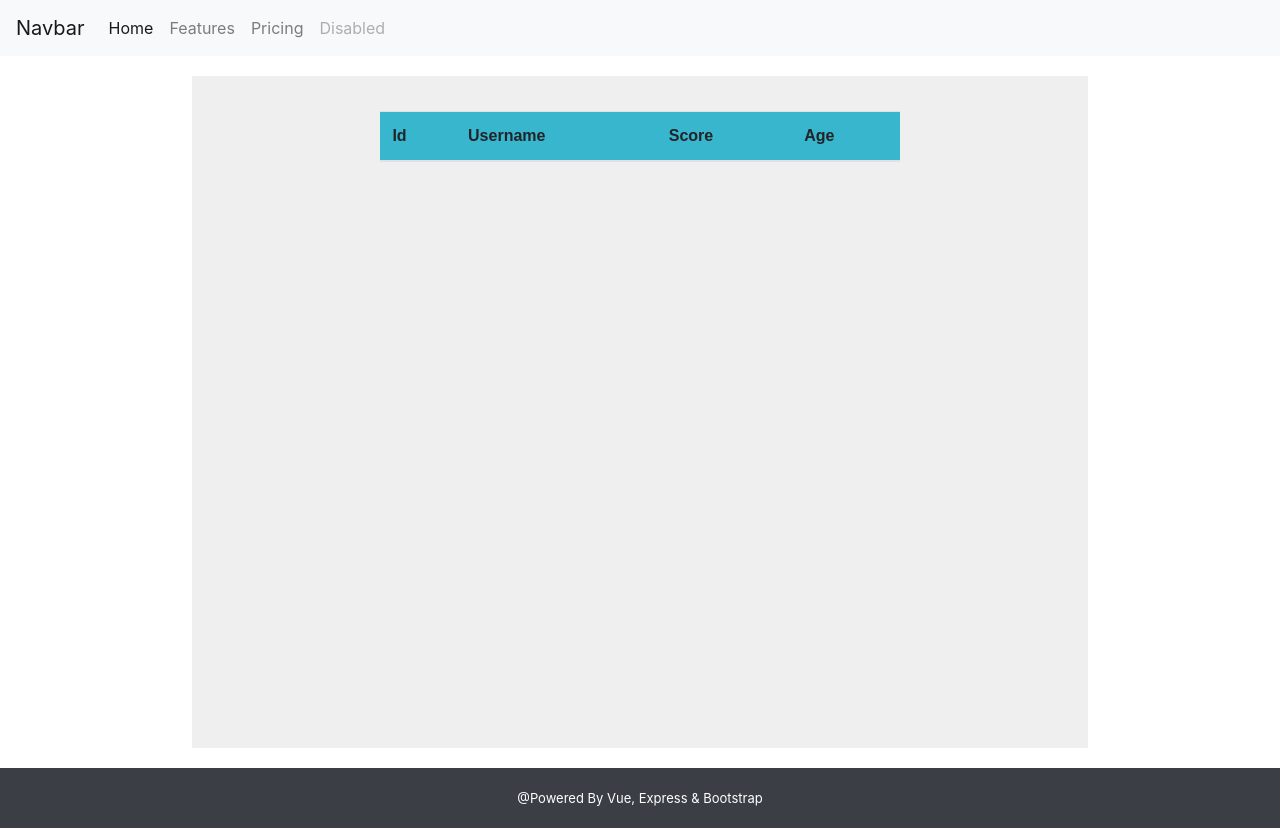
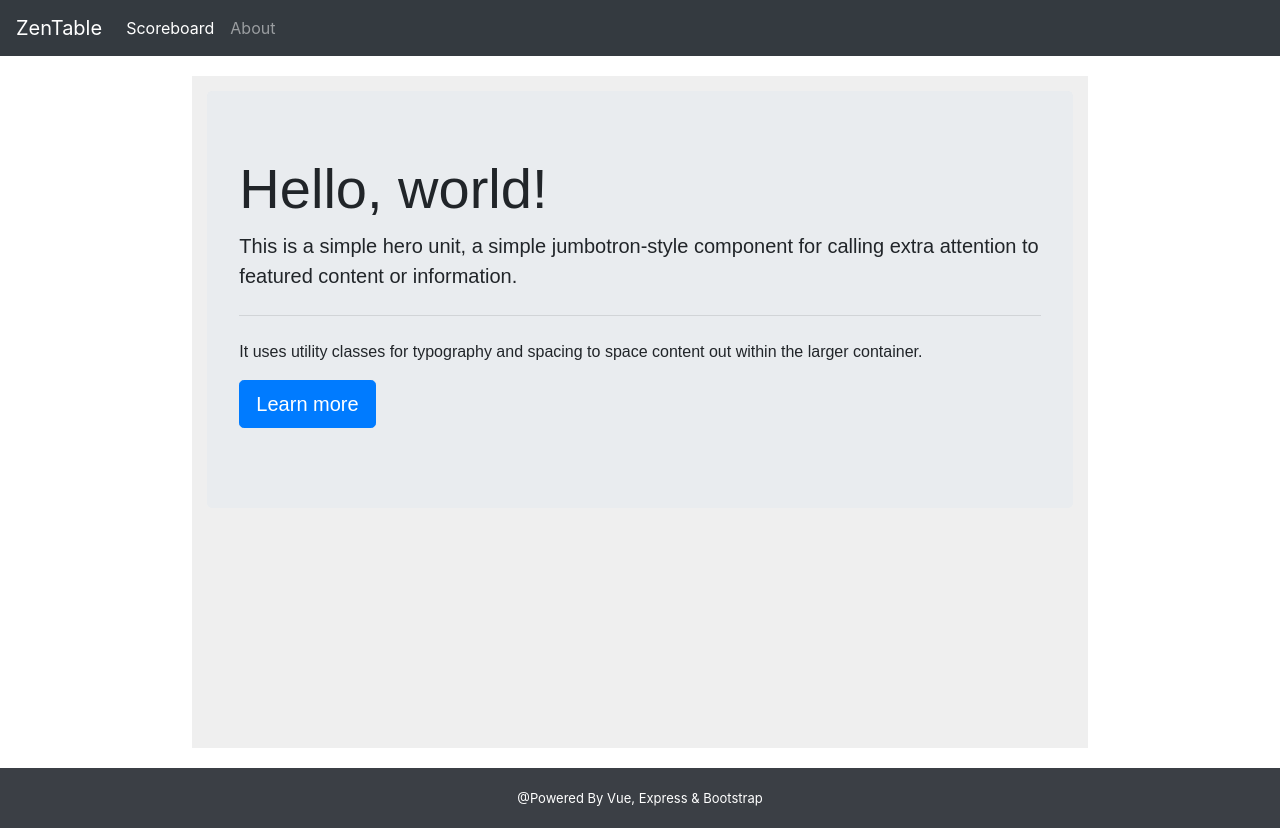
Before and after one commit to AIM-1993/ExpressSite, a Vue app in the folder frontend/: page /#/ in a window 1280 px wide. Built offline with nearby package versions, Linux system fonts and the light colour scheme.

Commit message:
试验加入视频

```diff
--- a/frontend/src/components/About.vue
+++ b/frontend/src/components/About.vue
@@ -1,6 +1,24 @@
 <template>
-  <div id="About">
+  <div id="about">
     <Navbar />
+    <div id="container">
+      <label for="player">有趣的非洲名字发音</label>
+      <div class="jumbotron">
+        <iframe
+          id="player"
+          src="//player.bilibili.com/player.html?aid=17077187&cid=27908432&page=1"
+          scrolling="no"
+          border="0"
+          frameborder="no"
+          framespacing="0"
+          allowfullscreen="true"
+          width="800px"
+          height="600px"
+        >
+        </iframe>
+      </div>
+      <hr>
+    </div>
     <Footer />
   </div>
 </template>
@@ -23,4 +41,40 @@ export default {
 
 <!-- Add "scoped" attribute to limit CSS to this component only -->
 <style scoped>
+
+@media screen and (min-width: 768px) and (max-width: 992px) {
+  #container {
+    position: relative;
+    padding: 1.2%;
+    margin: 10% 15%;
+    background: #1111;
+    min-height: 70vh;
+    font-family: sans-serif;
+  }
+
+  h2 {
+    font-family: 'Trebuchet MS', 'Lucida Sans Unicode', 'Lucida Grande', 'Lucida Sans', Arial, sans-serif;
+  }
+}
+
+@media screen and (min-width: 992px){
+  #container {
+    position: relative;
+    padding: 1.2%;
+    margin: 20px 15%;
+    background: #1111;
+    min-height: 84vh;
+    font-family: sans-serif;
+  }
+
+  #player {
+    margin: 0 auto;
+  }
+
+  h2 {
+    font-family: 'Trebuchet MS', 'Lucida Sans Unicode', 'Lucida Grande', 'Lucida Sans', Arial, sans-serif;
+  }
+
+}
+
 </style>
--- a/frontend/src/components/Home.vue
+++ b/frontend/src/components/Home.vue
@@ -1,32 +1,69 @@
 <template>
-  <div id="Home">
+  <div id="about">
     <Navbar />
-    <Table />
+    <div id="container">
+      <div class="jumbotron">
+        <h1 class="display-4">Hello, world!</h1>
+        <p class="lead">This is a simple hero unit, a simple jumbotron-style component for calling extra attention to featured content or information.</p>
+        <hr class="my-4">
+        <p>It uses utility classes for typography and spacing to space content out within the larger container.</p>
+        <p class="lead">
+          <a class="btn btn-primary btn-lg" href="#" role="button">Learn more</a>
+        </p>
+      </div>
+    </div>
     <Footer />
   </div>
 </template>
 
 <script>
 import Navbar from './Navbar';
-import Table from './Table';
 import Footer from './Footer';
 
-
 export default {
-  name: 'Home',
+  name: 'About',
   props: {
     msg: String
   },
   components: {
     Navbar,
-    Table,
     Footer
   }
 }
-
 </script>
 
 <!-- Add "scoped" attribute to limit CSS to this component only -->
 <style scoped>
 
+@media screen and (min-width: 768px) and (max-width: 992px) {
+  #container {
+    position: relative;
+    padding: 1.2%;
+    margin: 10% 15%;
+    background: #1111;
+    min-height: 70vh;
+    font-family: sans-serif;
+  }
+
+  h2 {
+    font-family: 'Trebuchet MS', 'Lucida Sans Unicode', 'Lucida Grande', 'Lucida Sans', Arial, sans-serif;
+  }
+}
+
+@media screen and (min-width: 992px){
+    #container {
+    position: relative;
+    padding: 1.2%;
+    margin: 20px 15%;
+    background: #1111;
+    min-height: 84vh;
+    font-family: sans-serif;
+  }
+
+  h2 {
+    font-family: 'Trebuchet MS', 'Lucida Sans Unicode', 'Lucida Grande', 'Lucida Sans', Arial, sans-serif;
+  }
+
+}
+
 </style>
--- a/frontend/src/components/Navbar.vue
+++ b/frontend/src/components/Navbar.vue
@@ -1,23 +1,17 @@
 <template>
   <div id="Nav">
-    <nav class="navbar navbar-expand-lg navbar-light bg-light">
-      <a class="navbar-brand" href="#">Navbar</a>
+    <nav class="navbar navbar-expand-lg navbar-dark bg-dark">
+      <a class="navbar-brand" href="#/">ZenTable</a>
       <button class="navbar-toggler" type="button" data-toggle="collapse" data-target="#navbarNav" aria-controls="navbarNav" aria-expanded="false" aria-label="Toggle navigation">
         <span class="navbar-toggler-icon"></span>
       </button>
       <div class="collapse navbar-collapse" id="navbarNav">
         <ul class="navbar-nav">
           <li class="nav-item active">
-            <a class="nav-link" href="#">Home <span class="sr-only">(current)</span></a>
+            <a class="nav-link" href="#/scoreboard">Scoreboard <span class="sr-only">(current)</span></a>
           </li>
           <li class="nav-item">
-            <a class="nav-link" href="#">Features</a>
-          </li>
-          <li class="nav-item">
-            <a class="nav-link" href="#">Pricing</a>
-          </li>
-          <li class="nav-item">
-            <a class="nav-link disabled" href="#">Disabled</a>
+            <a class="nav-link" href="#/About">About</a>
           </li>
         </ul>
       </div>
@@ -36,7 +30,4 @@ export default {
 
 <!-- Add "scoped" attribute to limit CSS to this component only -->
 <style scoped>
-  #Nav {
-    background-color: hsl( 15, 30%, 50% );
-  }
 </style>
--- /dev/null
+++ b/frontend/src/components/Scoreboard.vue
@@ -0,0 +1,32 @@
+<template>
+  <div id="Scoreboard">
+    <Navbar />
+    <Table />
+    <Footer />
+  </div>
+</template>
+
+<script>
+import Navbar from './Navbar';
+import Table from './Table';
+import Footer from './Footer';
+
+
+export default {
+  name: 'Scoreboard',
+  props: {
+    msg: String
+  },
+  components: {
+    Navbar,
+    Table,
+    Footer
+  }
+}
+
+</script>
+
+<!-- Add "scoped" attribute to limit CSS to this component only -->
+<style scoped>
+
+</style>
--- a/frontend/src/components/Table.vue
+++ b/frontend/src/components/Table.vue
@@ -49,6 +49,16 @@ export default {
 
 <!-- Add "scoped" attribute to limit CSS to this component only -->
 <style scoped>
+
+@media screen and (min-width: 768px) and (max-width: 992px) {
+  #container {
+    position: relative;
+    padding: 1.2%;
+    margin: 10% 15%;
+    background: #1111;
+    min-height: 70vh;
+    font-family: sans-serif;
+  }
   .table {
     width: 60%;
     position: relative;
@@ -61,17 +71,6 @@ export default {
 
   tbody {
     background-color: #ffffef;
-  }
-
-
-@media screen and (min-width: 768px) and (max-width: 992px) {
-  #container {
-    position: relative;
-    padding: 1.2%;
-    margin: 10% 15%;
-    background: #1111;
-    min-height: 70vh;
-    font-family: sans-serif;
   }
 
   h2 {
@@ -89,6 +88,20 @@ export default {
     font-family: sans-serif;
   }
 
+  .table {
+    width: 60%;
+    position: relative;
+    margin:20px auto;
+  }
+
+  .table thead {
+    background-color: #37B6CE;
+  }
+
+  tbody {
+    background-color: #ffffef;
+  }
+
   h2 {
     font-family: 'Trebuchet MS', 'Lucida Sans Unicode', 'Lucida Grande', 'Lucida Sans', Arial, sans-serif;
   }
--- a/frontend/src/router/index.js
+++ b/frontend/src/router/index.js
@@ -1,6 +1,7 @@
 import Vue from 'vue'
 import Router from 'vue-router'
 import Home from '@/components/Home'
+import Scoreboard from '@/components/Scoreboard'
 import About from '@/components/About'
 Vue.use(Router)
 
@@ -11,6 +12,12 @@ export default new Router({
       name: 'Home',
       component: Home
     },
+
+    {
+      path: '/scoreboard',
+      name: 'Scoreboard',
+      component: Scoreboard
+    },
     {
       path:'/about',
       name: 'About',
```
